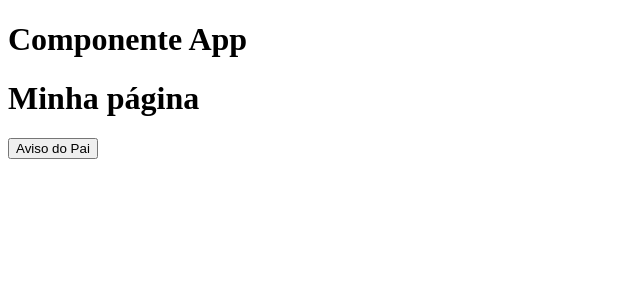
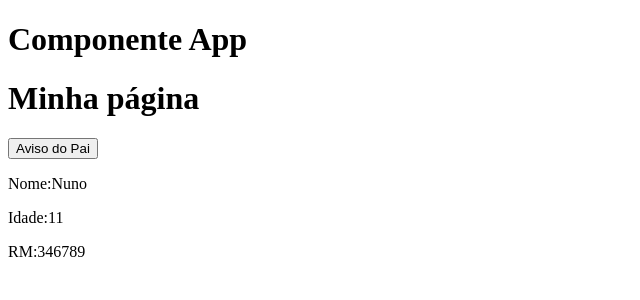
Before and after one commit to 1TDSPO-2024/aula-05-2sem, a React (Vite) app in the folder aula05/: page / in a window 1280 px wide. Shown: the top 300 px of the page, without its empty margins (0-640 px from the left). Built offline with nearby package versions, Linux system fonts and the light colour scheme.

Commit message:
Realizando desestruturação(destructuring) com PROPS...

```diff
--- a/aula05/src/components/Cabecalho/Cabecalho.tsx
+++ b/aula05/src/components/Cabecalho/Cabecalho.tsx
@@ -1,14 +1,25 @@
-export default function Cabecalho(props: { tituloProps: string, avisoProps: Function }) {
+export default function Cabecalho({ tituloProps, avisoProps }: { tituloProps: string, avisoProps: Function }) {
 
-    document.title = props.tituloProps;
+    document.title = tituloProps;
 
-    addEventListener("click", () => { })
+    const aluno = {
+        nome: "Nuno",
+        idade: 11,
+        rm: 346789
+    }
 
+    // const { nome, idade, rm } = aluno;
+    const { nome, ...resto } = aluno;
     return (
         <header>
-            <h1>{props.tituloProps}</h1>
+            <h1>{tituloProps}</h1>
             <div>
-                <button onClick={() => props.avisoProps()}>Aviso do Pai</button>
+                <button onClick={() => avisoProps()}>Aviso do Pai</button>
+            </div>
+            <div>
+                <p>Nome:{nome}</p>
+                <p>Idade:{resto.idade}</p>
+                <p>RM:{resto.rm}</p>
             </div>
         </header>
     );
```
